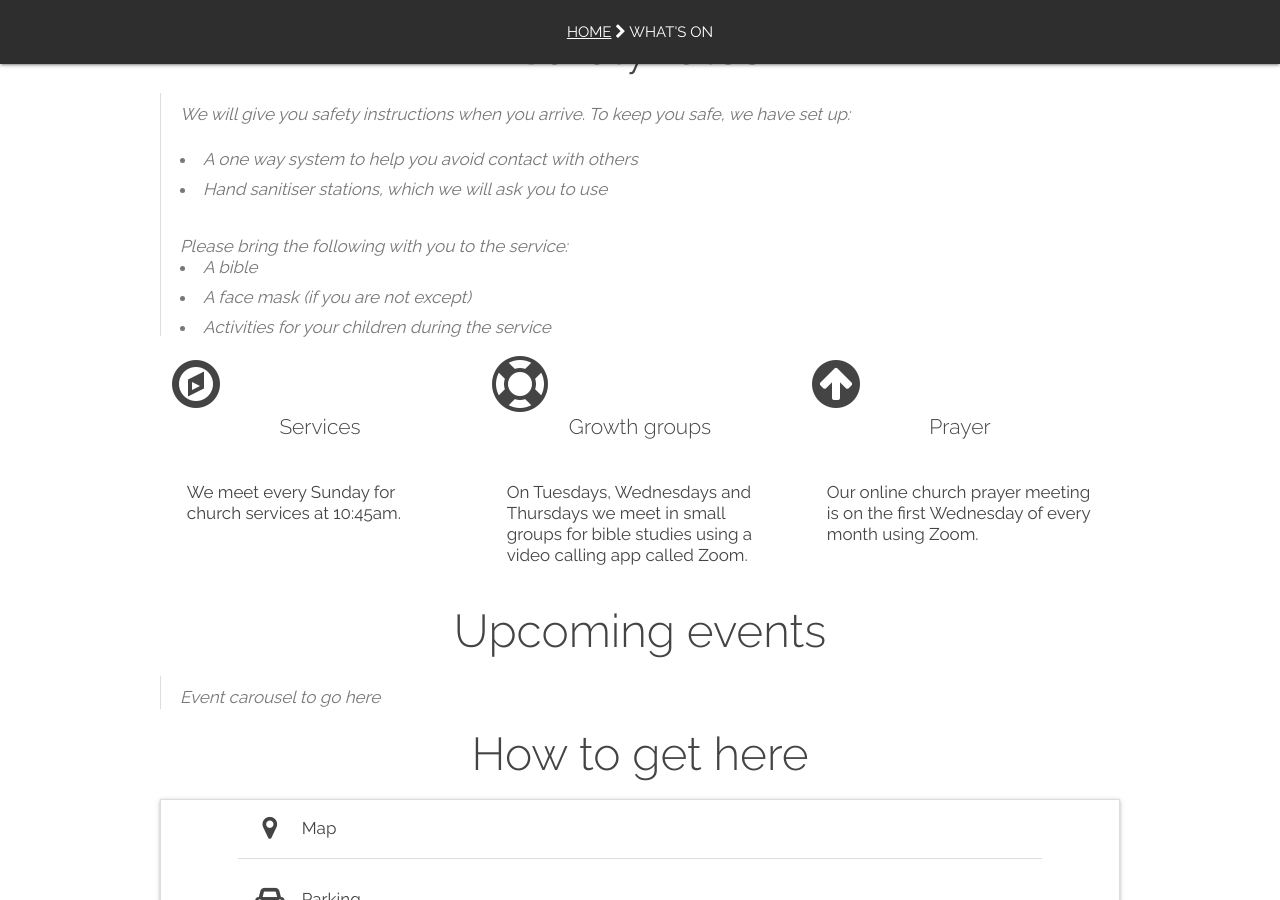
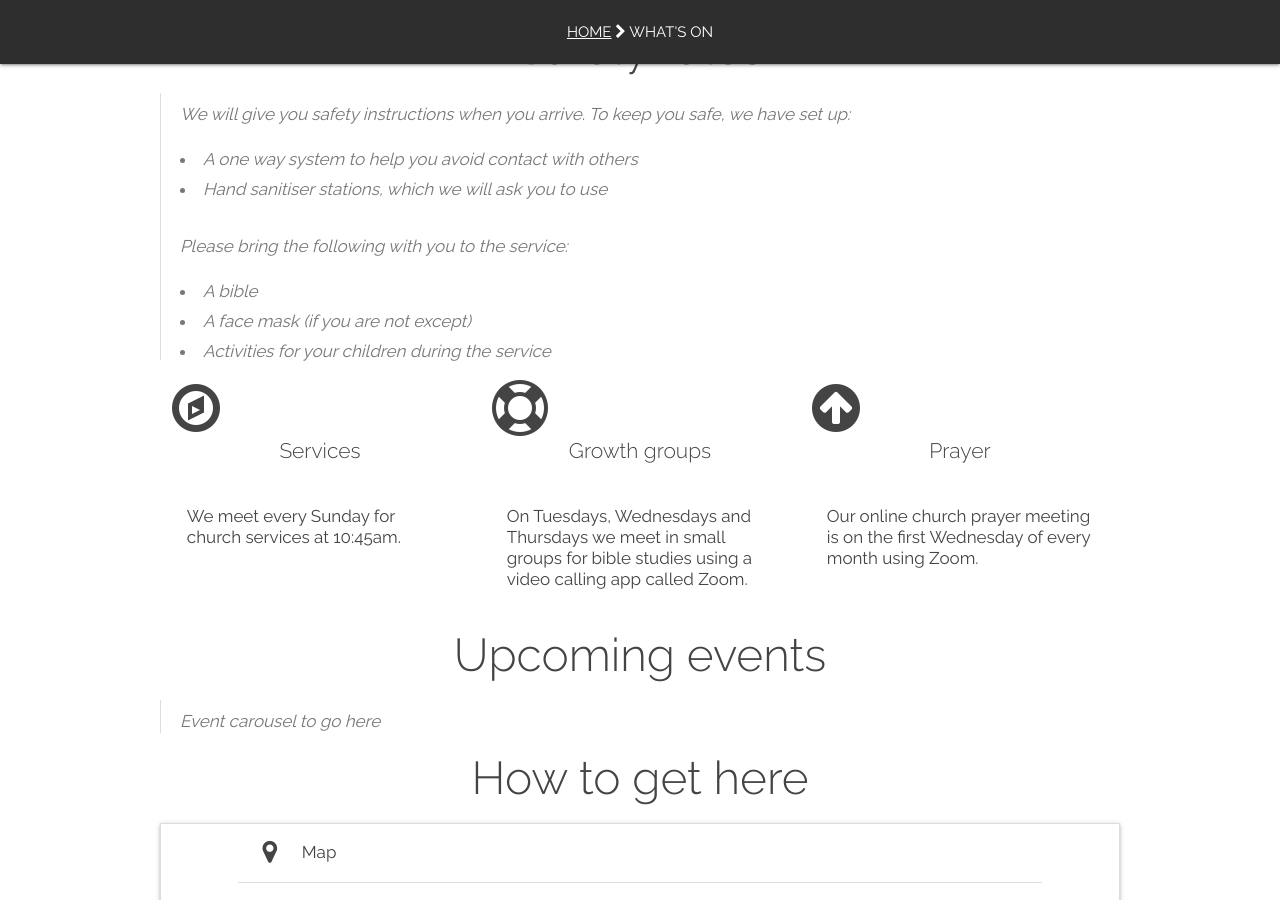
Before and after one commit to woodcock3/citychurch, a Jekyll site: the page built from _posts/2000-01-02-events.md, in a window 1280 px wide and 900 px high, scrolled down 737 px. Built offline with Jekyll 4.4.1, drawn with Linux system fonts in a browser that asks for light colours; our own code applies the rules of GitHub Pages for plain Markdown files.

Commit message:
Update 2000-01-02-events.md

```diff
--- a/_posts/2000-01-02-events.md
+++ b/_posts/2000-01-02-events.md
@@ -50,8 +50,9 @@ This information is reviewed and updated when new government guidance is release
   <br>
   <li>A one way system to help you avoid contact with others</li>
   <li>Hand sanitiser stations, which we will ask you to use</li>
-  <Br>
-  Please bring the following with you to the service:
+  <br>
+  Please bring the following with you to the service:<br>
+  <br>
   <li>A bible</li>
   <li>A face mask (if you are not except)</li>
   <li>Activities for your children during the service</li>
```
